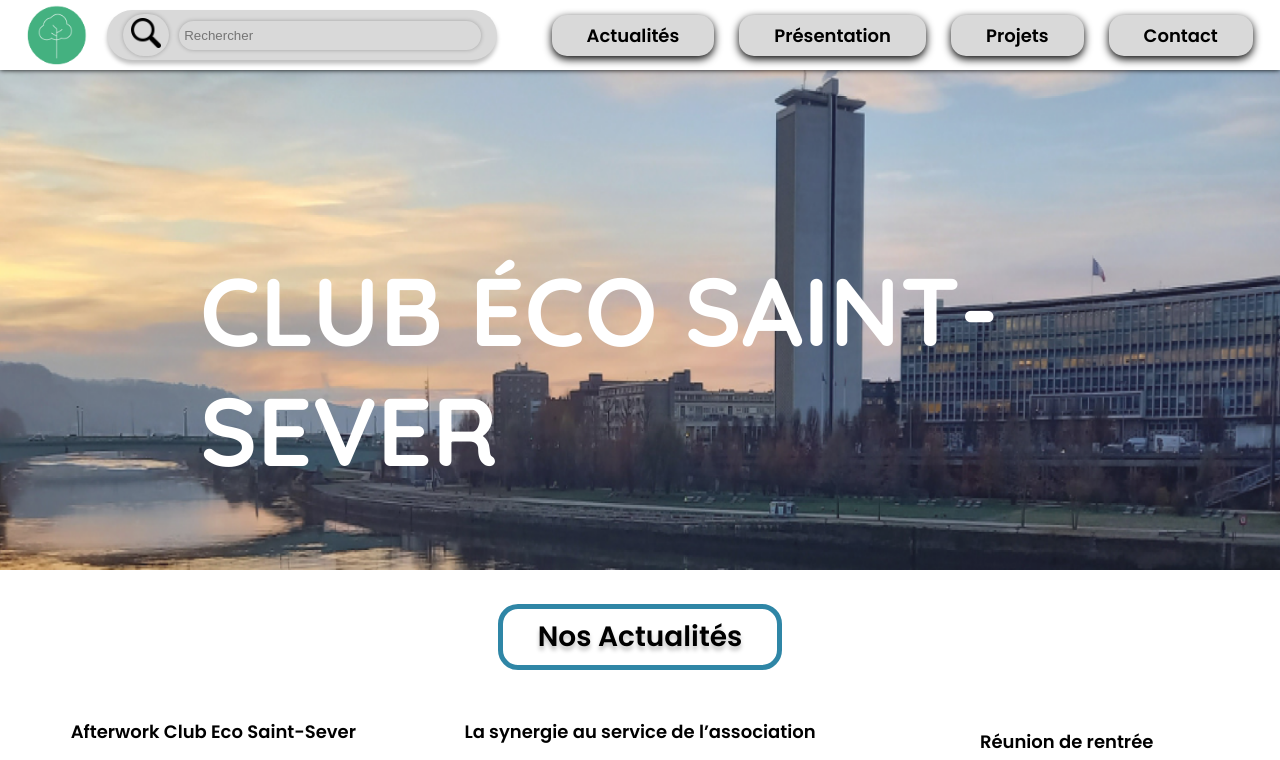
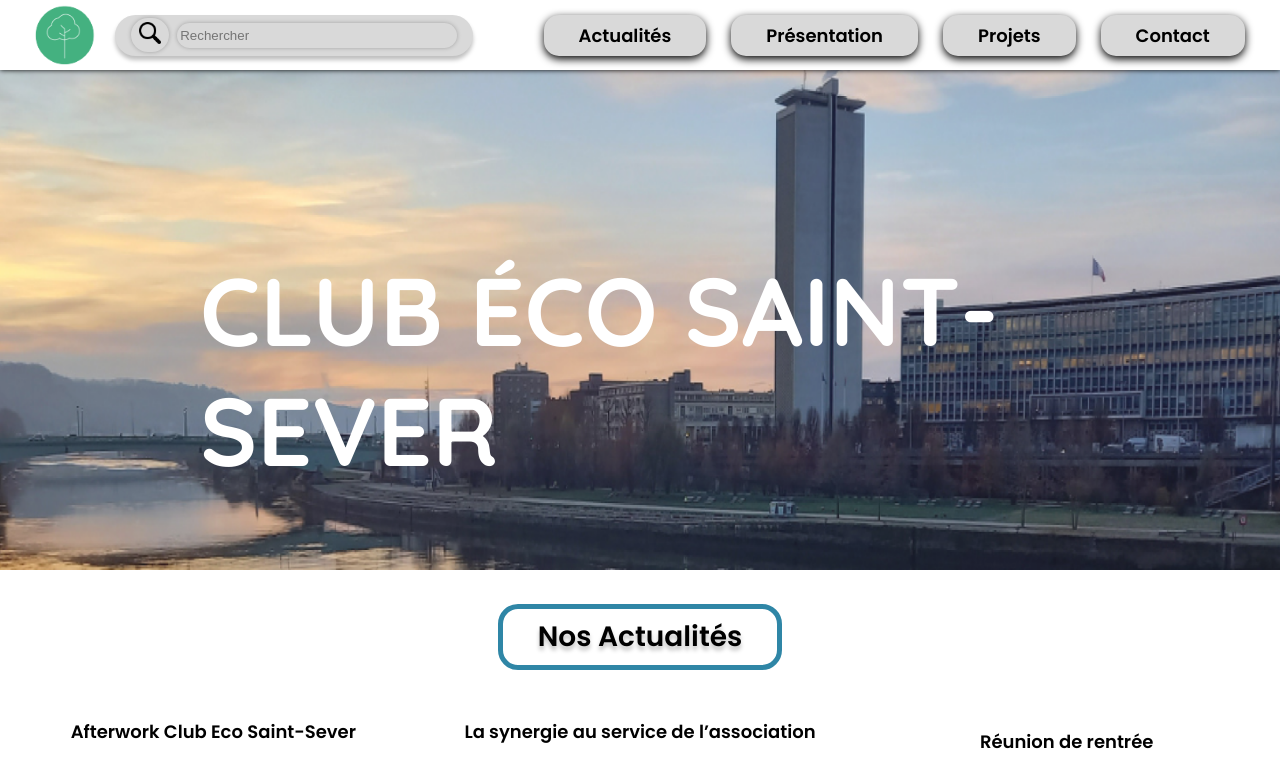
Before and after one commit to Nino-Rameau/integration-maquette-figma-projet-club-eco-saint-sever, a plain HTML site: page index.html in a window 1280 px wide. Shown: the top 760 px of the page. Drawn offline with Linux system fonts and the light colour scheme.

Commit message:
maj divers

```diff
--- a/style.css
+++ b/style.css
@@ -139,14 +139,14 @@ nav a {
   align-items: center;
   background-color: #d9d9d9;
   padding: 0.5rem 1em;
-  gap: 10px;
+  gap: 8px;
   border-radius: 30px;
   box-shadow: 0 4px 4px rgba(0, 0, 0, 0.25);
-  max-height: 34px;
+  max-height: 25px;
 }
 
 .img-barre-recherche {
-  max-width: 30px;
+  max-width: 22px;
   cursor: pointer;
 }
 
@@ -163,10 +163,10 @@ nav a {
   background-color: #d9d9d9;
   border-radius: 30px;
   box-shadow: 0 0 4px rgba(0, 0, 0, 0.25);
-  padding-bottom: 7px;
-  padding-top: 7px;
-  padding-left: 5px;
-  padding-right: 120px;
+  padding-bottom: 5px;
+  padding-top: 5px;
+  padding-left: 3px;
+  padding-right: 100px;
 }
 
 /* ------------------------------------------------------
@@ -201,10 +201,6 @@ h2 {
   text-shadow: 0 4px 4px rgba(0, 0, 0, 0.25);
   margin-top: 30px;
   margin-bottom: 30px;
-}
-
-p {
-  max-width: 380px;
 }
 
 .container {
```
